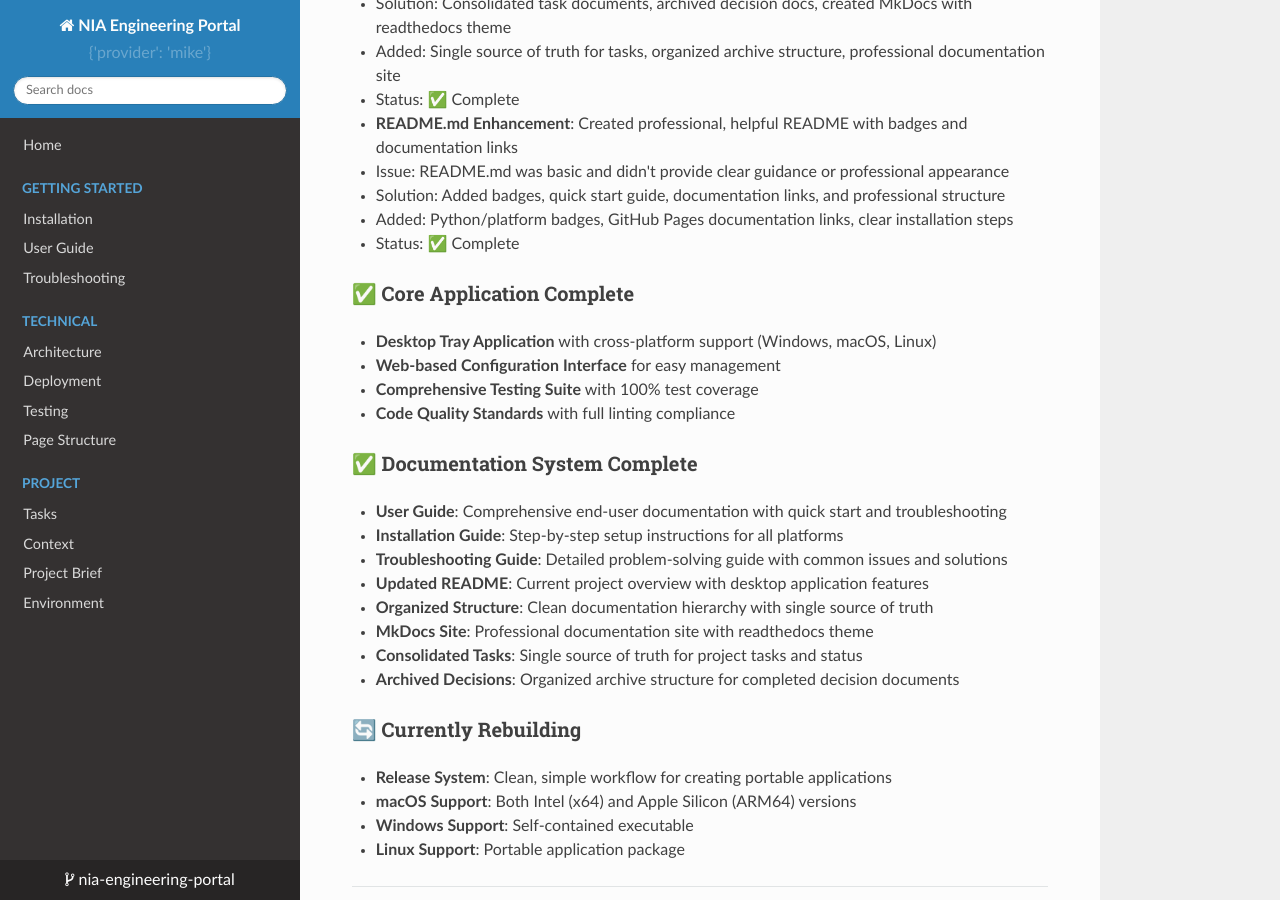
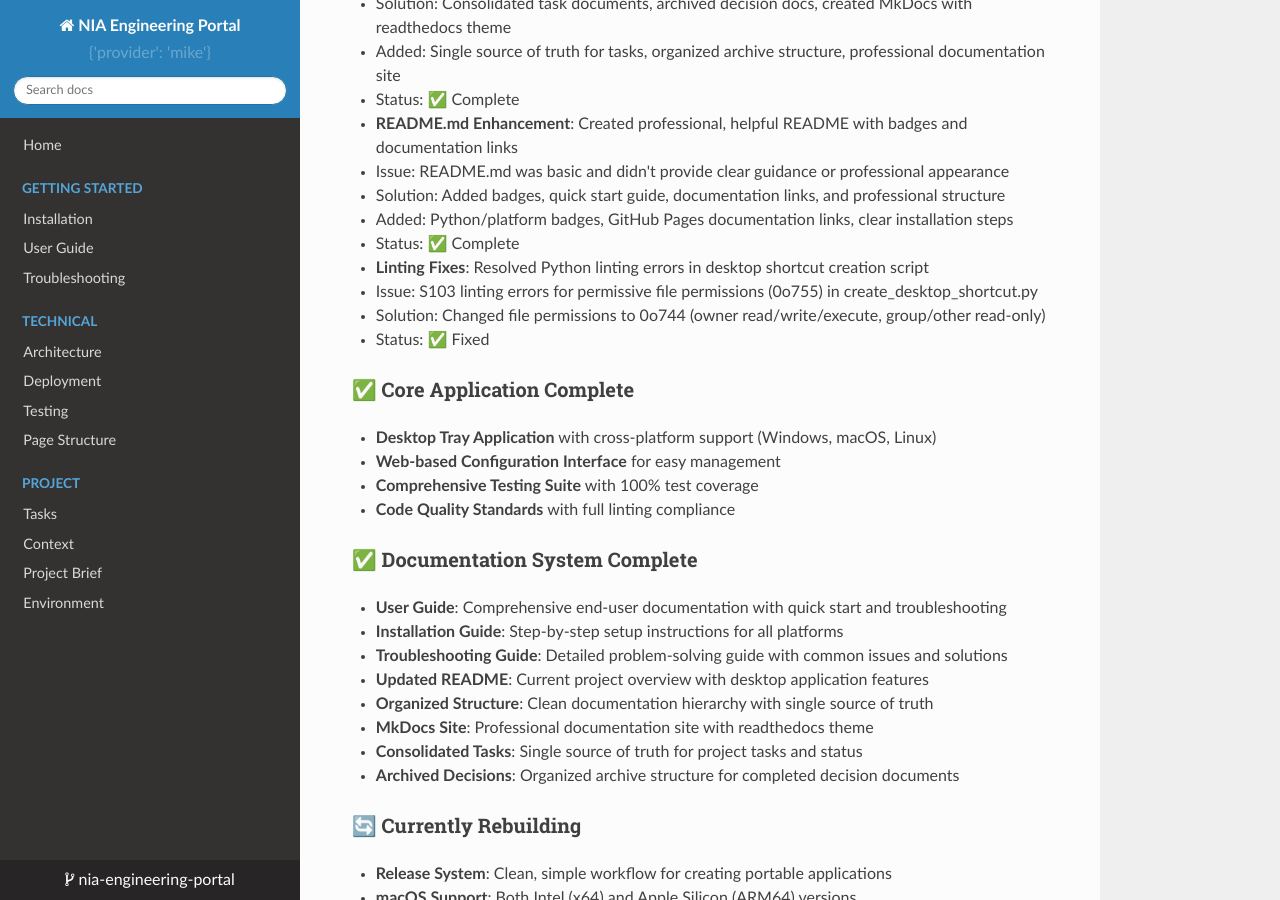
Before and after one commit to PiCommCapp/nia_eng_page, an MkDocs documentation site: the page built from docs/tasks.md, in a window 1280 px wide and 900 px high, scrolled down 851 px. Built offline with MkDocs 1.6.1, drawn with Linux system fonts in a browser that asks for light colours; nearby versions of some CDN libraries.

Commit message:
Enhance makefile with new command to set tray application port and launch in background. Fix Python linting errors in desktop shortcut creation script by adjusting file permissions to improve security. Update documentation to reflect these changes.

```diff
--- a/docs/tasks.md
+++ b/docs/tasks.md
@@ -35,10 +35,16 @@ The NIA Engineering Portal core application is complete and functional. We have
   - Status: ✅ Complete
 
 - **README.md Enhancement**: Created professional, helpful README with badges and documentation links
+
   - Issue: README.md was basic and didn't provide clear guidance or professional appearance
   - Solution: Added badges, quick start guide, documentation links, and professional structure
   - Added: Python/platform badges, GitHub Pages documentation links, clear installation steps
   - Status: ✅ Complete
+
+- **Linting Fixes**: Resolved Python linting errors in desktop shortcut creation script
+  - Issue: S103 linting errors for permissive file permissions (0o755) in create_desktop_shortcut.py
+  - Solution: Changed file permissions to 0o744 (owner read/write/execute, group/other read-only)
+  - Status: ✅ Fixed
 
 ### ✅ Core Application Complete
 
```
Also changed, not shown: 3 other files.
